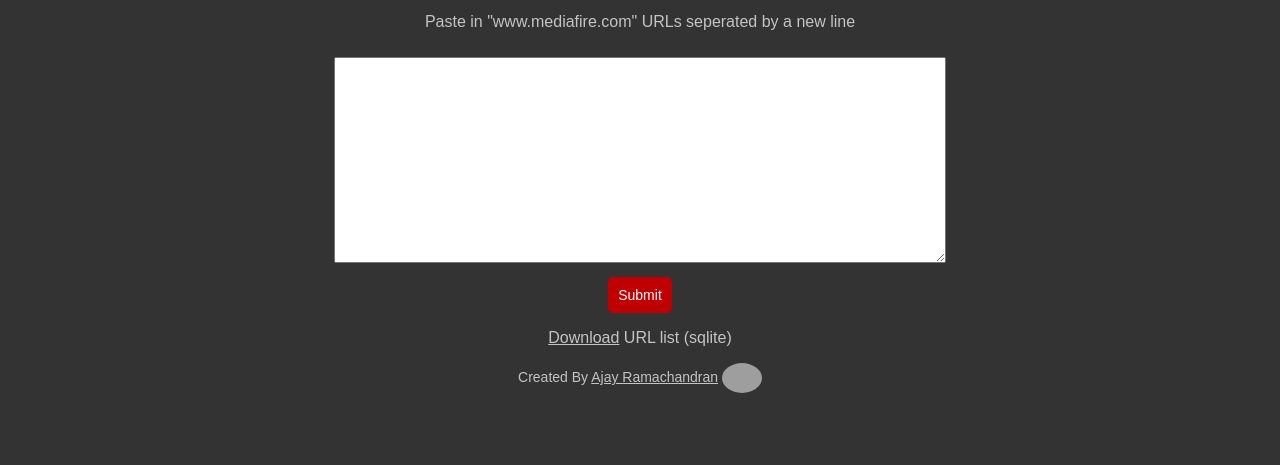
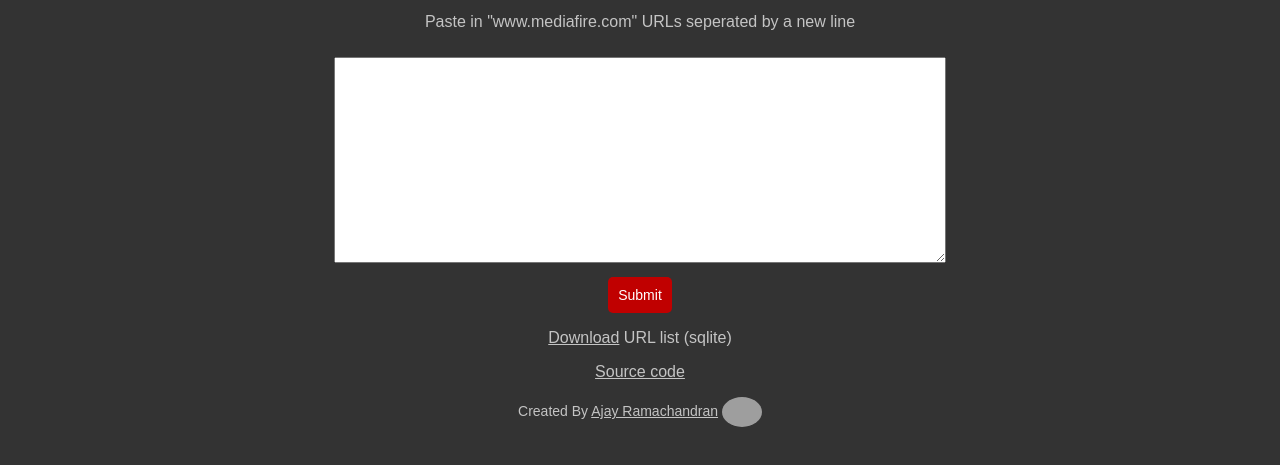
Before and after one commit to ajayyy/URLSubmiter, a website: page static/index.html in a window 1280 px wide. Shown: the part 109-574 px from the top of the page. Drawn offline with Linux system fonts and the light colour scheme; grey boxes are pictures that could not be loaded.

Commit message:
Add source code link

```diff
--- a/static/index.html
+++ b/static/index.html
@@ -29,6 +29,10 @@
         URL list (sqlite)
     </p>
 
+    <p class="center">
+        <a href="https://github.com/ajayyy/URLSubmiter">Source code</a>
+    </p>
+
     <p class="createdBy">Created By <a href="https://ajay.app">Ajay Ramachandran</a> <img src="https://ajay.app/newprofilepic.jpg" height="30" class="profilepiccircle"/></p>
 
   </div>
```
